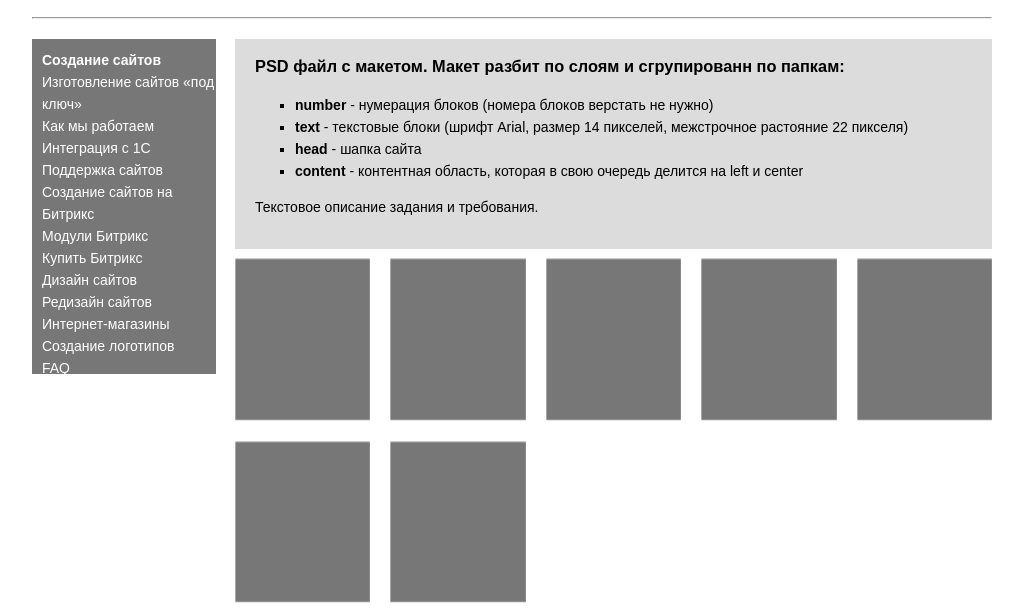
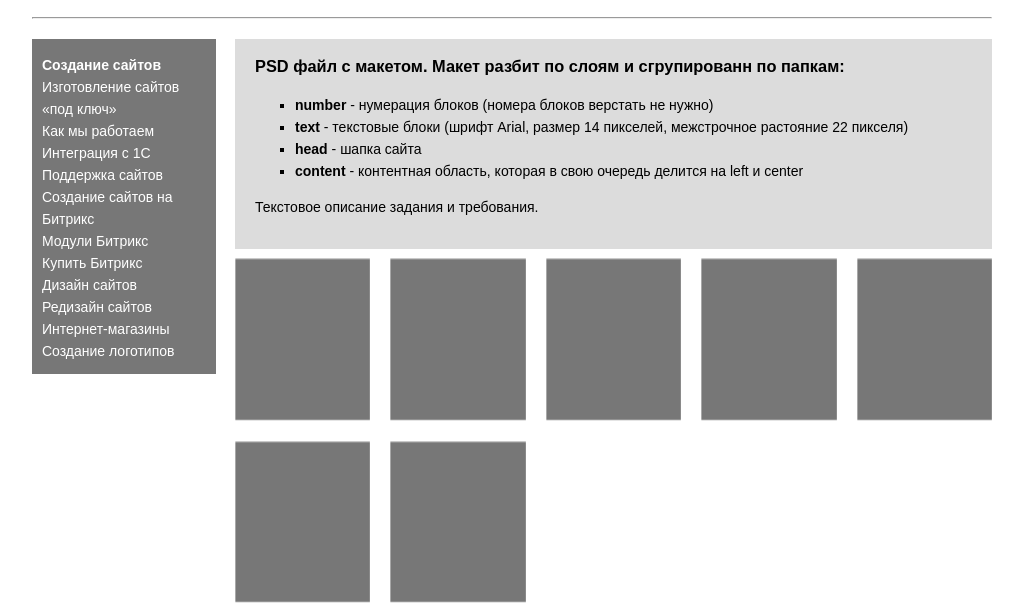
Before and after one commit to deltverden/easy, a plain HTML site: page index.html in a window 1280 px wide. Shown: the part 135-744 px from the top of the page, without its empty margins (128-1151 px from the left). Drawn offline with Linux system fonts and the light colour scheme.

Commit message:
Fixed <ul> list in left column

```diff
--- a/assets/css/main.css
+++ b/assets/css/main.css
@@ -98,6 +98,18 @@ hr {
     background: #777777;
     width: 100%;
     height: 335px;
+    padding: 15px 10px;
+    box-sizing: border-box;
+}
+
+.ml-1 ul {
+    box-sizing: border-box;
+    width: 100%;
+    height: 100%;
+    margin: 0;
+    padding: 0;
+
+    overflow: hidden;
 }
 
 .ml-1 ul li {
@@ -105,16 +117,6 @@ hr {
     color: #fff;
     font-size: 14px;
     font-weight: 400;
-}
-
-.ml-1 ul {
-    box-sizing: border-box;
-    width: 100%;
-    height: 100%;
-    margin: 0;
-    padding: 10px 0 10px 10px;
-
-    overflow: hidden;
 }
 
 .ml-1 ul li:first-child {
```
